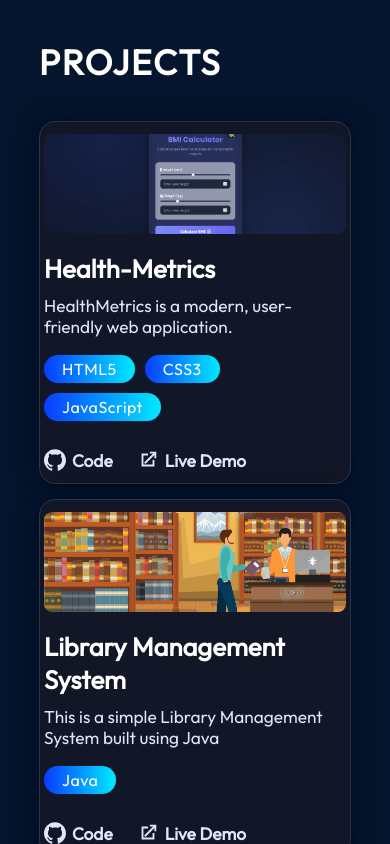
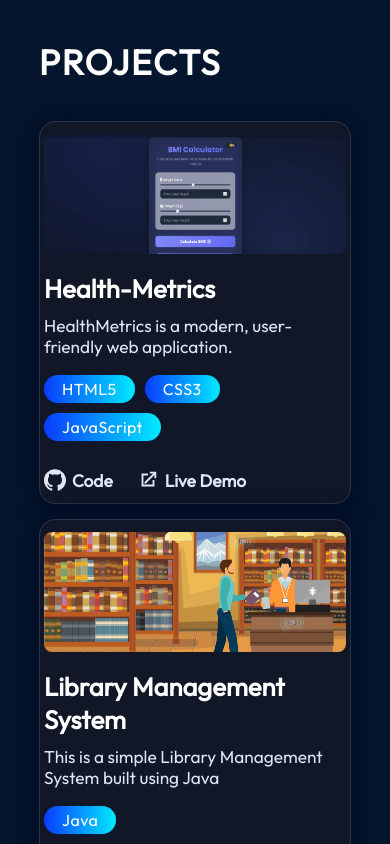
Before and after one commit to Keshala123/My_Portfolio, a React (Vite) app: page / in a window 390 px wide. Shown: the part 5420-6264 px from the top of the page. Built offline with nearby package versions, Linux system fonts and the light colour scheme.

Commit message:
Increase image dimensions in ProjectCard module: set max and min height to 120px for improved visibility.

```diff
--- a/src/components/Projects/ProjectCard.module.css
+++ b/src/components/Projects/ProjectCard.module.css
@@ -96,7 +96,8 @@
     padding: 12px 4px;
   }
   .image {
-    max-height: 100px;
+    max-height: 120px;
+    min-height: 120px;
     width: 100%;
   }
 }
```
